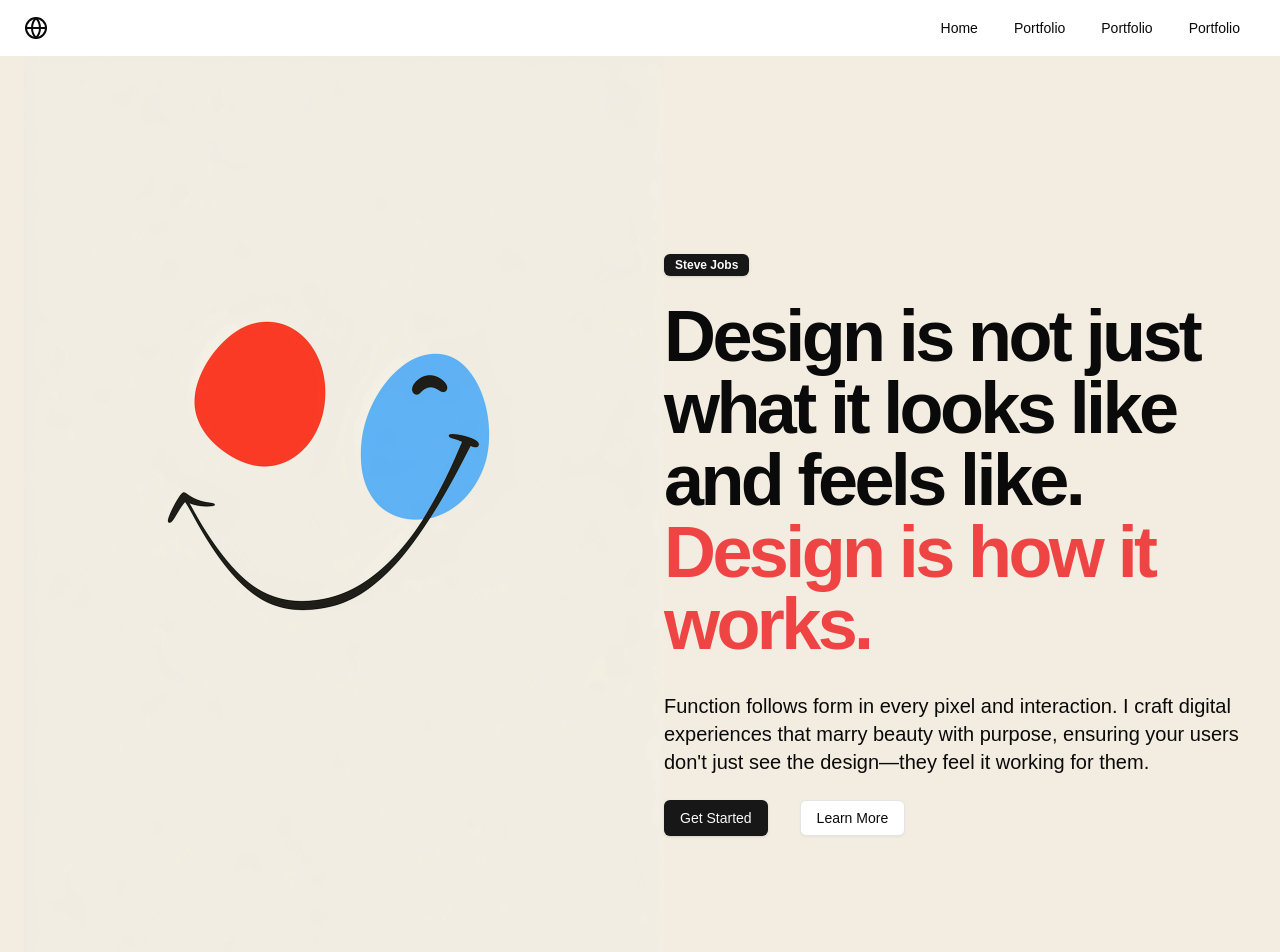
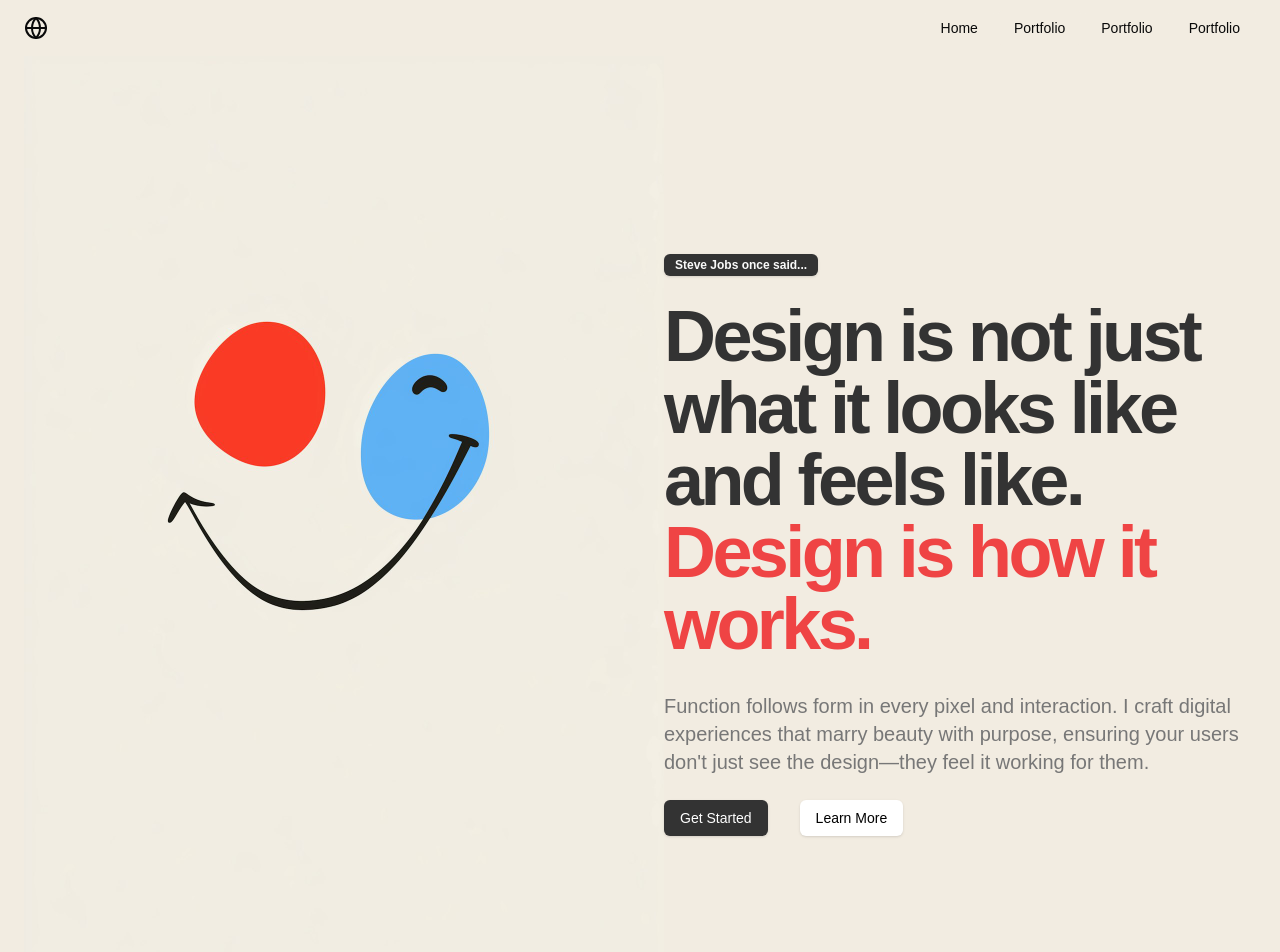
Before and after one commit to asvirts/andrew-virts, a Next.js app in the folder andrew/: page / in a window 1280 px wide. Shown: the top 952 px of the page. Built offline with nearby package versions, Linux system fonts and the light colour scheme.

Commit message:
Design tweaks

```diff
--- a/andrew/app/page.tsx
+++ b/andrew/app/page.tsx
@@ -77,12 +77,7 @@ export default function Home() {
     <div className="w-full">
       <main className="flex-1 flex flex-col w-full">
         {/* Hero */}
-        <section
-          className="w-full flex flex-col justify-center items-center"
-          style={{
-            backgroundColor: "#f2ece1"
-          }}
-        >
+        <section className="bg-background w-full flex flex-col justify-center items-center">
           <div className="container px-4 md:px-6">
             <div className="flex flex-col lg:flex-row items-center space-y-4 text-center lg:pb-0 pb-16">
               <Image
@@ -93,14 +88,14 @@ export default function Home() {
               />
               <div className="flex flex-col items-center lg:items-start space-y-4 text-center lg:text-left">
                 <div className="space-y-2">
-                  <Badge>Steve Jobs</Badge>
-                  <h1 className="text-5xl sm:text-6xl md:text-7xl font-bold tracking-tighter py-4 ">
+                  <Badge>Steve Jobs once said...</Badge>
+                  <h1 className="text-primary text-5xl sm:text-6xl md:text-7xl font-bold tracking-tighter py-4 ">
                     Design is not just what it looks like and feels like.{" "}
                     <span className="text-red-500">
                       Design is how it works.
                     </span>
                   </h1>
-                  <p className="max-w-[700px]  text-lg sm:text-xl md:text-xl dark:text-gray-400 py-2">
+                  <p className="max-w-[700px] text-lg sm:text-xl md:text-xl text-secondary dark:text-gray-400 py-2">
                     Function follows form in every pixel and interaction. I
                     craft digital experiences that marry beauty with purpose,
                     ensuring your users don&apos;t just see the design—they feel
@@ -108,8 +103,12 @@ export default function Home() {
                   </p>
                 </div>
                 <div className="w-full space-x-4 flex gap-4 justify-center lg:justify-start">
-                  <Button>Get Started</Button>
-                  <Button variant="outline">Learn More</Button>
+                  <Button className="bg-primary text-white hover:bg-opacity-90">
+                    Get Started
+                  </Button>
+                  <Button className="bg-white text-black hover:bg-neutral-100">
+                    Learn More
+                  </Button>
                 </div>
               </div>
             </div>
@@ -119,7 +118,7 @@ export default function Home() {
         {/* Services */}
         <section
           id="services"
-          className="w-full py-12 md:py-24 lg:py-32 bg-gray-100 dark:bg-gray-800 flex flex-col justify-center items-center"
+          className="bg-background w-full py-12 md:py-24 lg:py-32 flex flex-col justify-center items-center"
         >
           <div className="container px-4 md:px-6">
             <h2 className="text-3xl font-bold tracking-tighter sm:text-4xl md:text-5xl text-center mb-12">
@@ -175,10 +174,7 @@ export default function Home() {
                     style={{ objectFit: "cover" }}
                   />
                   <div className="absolute inset-0 bg-black bg-opacity-50 flex items-center justify-center opacity-0 hover:opacity-100 transition-opacity duration-300">
-                    <Button
-                      variant="outline"
-                      className="text-gray-500 border-white hover:bg-white hover:text-black"
-                    >
+                    <Button className="bg-white text-gray-500 border-white hover:bg-neutral-50 hover:text-primary">
                       View Project
                     </Button>
                   </div>
@@ -191,7 +187,7 @@ export default function Home() {
         {/* Testimonials */}
         <section
           id="testimonials"
-          className="w-full py-12 md:py-24 lg:py-32 bg-gray-100 dark:bg-gray-800 flex flex-col justify-center items-center"
+          className="bg-background w-full py-12 md:py-24 lg:py-32 flex flex-col justify-center items-center"
         >
           <div className="container px-4 md:px-6">
             <h2 className="text-3xl font-bold tracking-tighter sm:text-4xl md:text-5xl text-center mb-12">
--- a/andrew/tailwind.config.ts
+++ b/andrew/tailwind.config.ts
@@ -1,63 +1,63 @@
-import type { Config } from "tailwindcss";
+import type { Config } from "tailwindcss"
 
 const config: Config = {
   darkMode: ["class"],
   content: [
     "./pages/**/*.{js,ts,jsx,tsx,mdx}",
     "./components/**/*.{js,ts,jsx,tsx,mdx}",
-    "./app/**/*.{js,ts,jsx,tsx,mdx}",
+    "./app/**/*.{js,ts,jsx,tsx,mdx}"
   ],
   theme: {
     extend: {
       colors: {
-  			background: 'hsl(var(--background))',
-  			foreground: 'hsl(var(--foreground))',
+        background: "#f2ece1",
+        foreground: "hsl(var(--foreground))",
         card: {
-  				DEFAULT: 'hsl(var(--card))',
-  				foreground: 'hsl(var(--card-foreground))'
+          DEFAULT: "hsl(var(--card))",
+          foreground: "hsl(var(--card-foreground))"
         },
         popover: {
-  				DEFAULT: 'hsl(var(--popover))',
-  				foreground: 'hsl(var(--popover-foreground))'
+          DEFAULT: "hsl(var(--popover))",
+          foreground: "hsl(var(--popover-foreground))"
         },
         primary: {
-  				DEFAULT: 'hsl(var(--primary))',
-  				foreground: 'hsl(var(--primary-foreground))'
+          DEFAULT: "#333",
+          foreground: "hsl(var(--primary-foreground))"
         },
         secondary: {
-  				DEFAULT: 'hsl(var(--secondary))',
-  				foreground: 'hsl(var(--secondary-foreground))'
+          DEFAULT: "#777",
+          foreground: "hsl(var(--secondary-foreground))"
         },
         muted: {
-  				DEFAULT: 'hsl(var(--muted))',
-  				foreground: 'hsl(var(--muted-foreground))'
+          DEFAULT: "hsl(var(--muted))",
+          foreground: "hsl(var(--muted-foreground))"
         },
         accent: {
-  				DEFAULT: 'hsl(var(--accent))',
-  				foreground: 'hsl(var(--accent-foreground))'
+          DEFAULT: "hsl(var(--accent))",
+          foreground: "hsl(var(--accent-foreground))"
         },
         destructive: {
-  				DEFAULT: 'hsl(var(--destructive))',
-  				foreground: 'hsl(var(--destructive-foreground))'
+          DEFAULT: "hsl(var(--destructive))",
+          foreground: "hsl(var(--destructive-foreground))"
         },
-  			border: 'hsl(var(--border))',
-  			input: 'hsl(var(--input))',
-  			ring: 'hsl(var(--ring))',
+        border: "hsl(var(--border))",
+        input: "hsl(var(--input))",
+        ring: "hsl(var(--ring))",
         chart: {
-  				'1': 'hsl(var(--chart-1))',
-  				'2': 'hsl(var(--chart-2))',
-  				'3': 'hsl(var(--chart-3))',
-  				'4': 'hsl(var(--chart-4))',
-  				'5': 'hsl(var(--chart-5))'
+          "1": "hsl(var(--chart-1))",
+          "2": "hsl(var(--chart-2))",
+          "3": "hsl(var(--chart-3))",
+          "4": "hsl(var(--chart-4))",
+          "5": "hsl(var(--chart-5))"
         }
       },
       borderRadius: {
-  			lg: 'var(--radius)',
-  			md: 'calc(var(--radius) - 2px)',
-  			sm: 'calc(var(--radius) - 4px)'
+        lg: "var(--radius)",
+        md: "calc(var(--radius) - 2px)",
+        sm: "calc(var(--radius) - 4px)"
       }
     }
   },
-  plugins: [require("tailwindcss-animate")],
-};
-export default config;
+  plugins: [require("tailwindcss-animate")]
+}
+export default config
```
Also changed, not shown: package.json (deleted, +0 -9 lines), 1 other file (tests, documents, lock files or other folders). Lines whose indentation alone changed are shown as unchanged.
